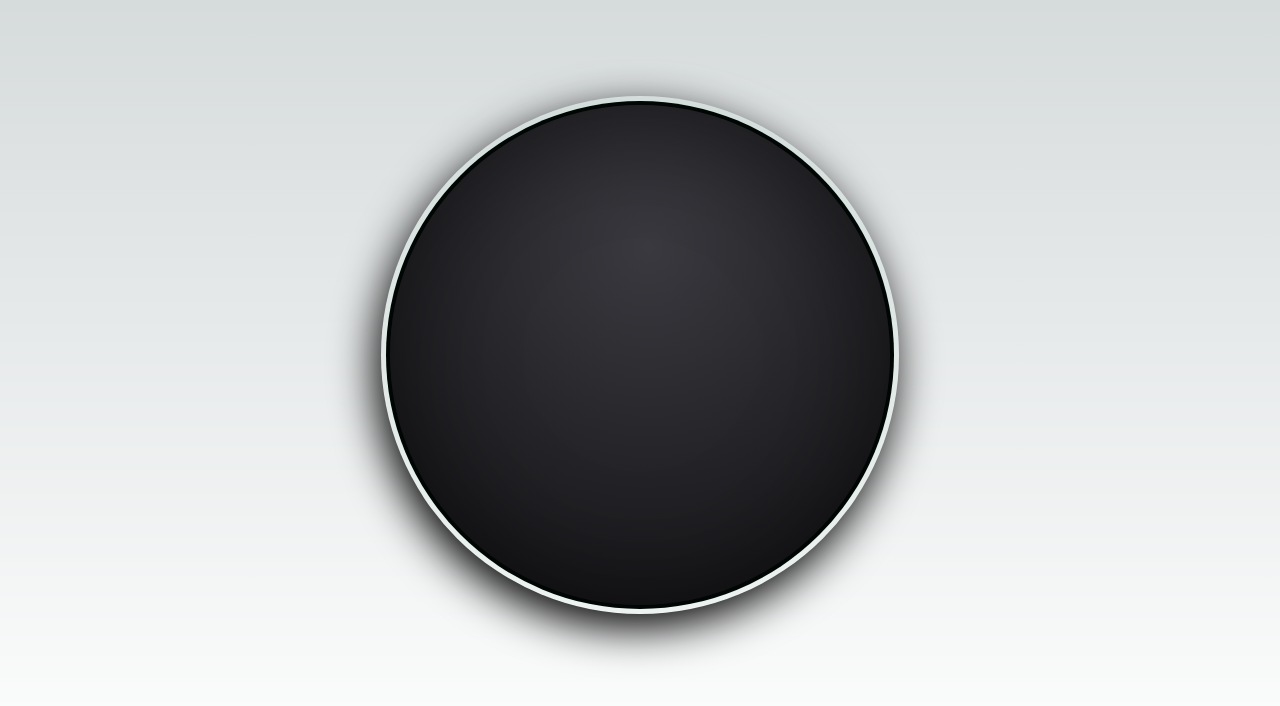
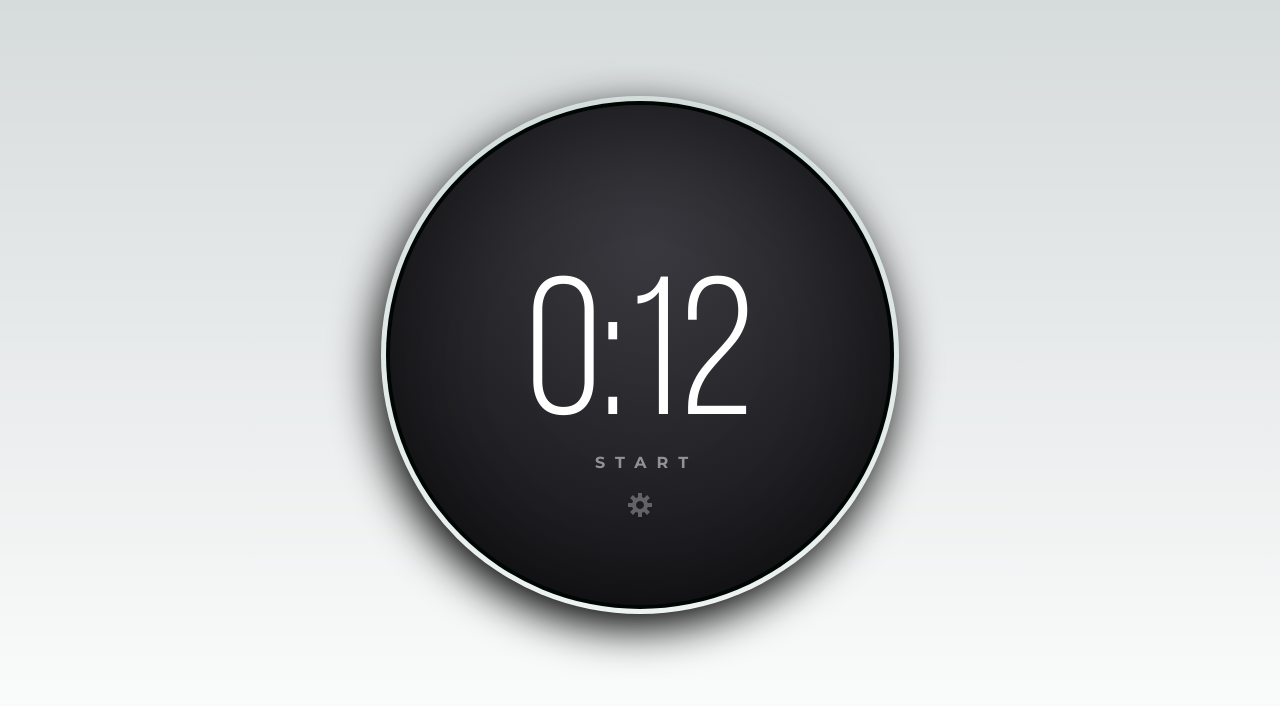
Before and after one commit to ryanbronkema/adventjs-home, a Next.js app: page /project-1 in a window 1280 px wide. Shown: the top 706 px of the page. Built offline with nearby package versions, Linux system fonts and the light colour scheme.

Commit message:
main Timer is working

```diff
--- a/app/project-1/page.module.css
+++ b/app/project-1/page.module.css
@@ -1,14 +1,3 @@
-/* body {
-	align-items: center;
-	background: #2b2a30;
-	display: flex;
-	justify-content: center;
-	margin: 0;
-	min-height: 100vh;
-	min-width: 100vw;
-	padding: 0;
-} */
-
 .main {
 	display: flex;
 	flex-direction: column;
@@ -79,12 +68,12 @@
 	top: 30px;
 }
 
-/* input[type="text"] {
+.time input[type="text"] {
 	border: 0;
 	border-bottom: 1px dashed white;
 	background: none;
 	color: white;
-	font-family: "bebas";
+	font-family: inherit;
 	font-size: 196px;
 	height: 170px;
 	width: 150px;
@@ -92,11 +81,11 @@
 	outline: none;
 }
 
-input[type="text"]:disabled {
+.time input[type="text"]:disabled {
 	border-bottom: none;
-} */
+}
 
-.start {
+.timerToggle {
 	cursor: pointer;
 	font-size: 16px;
 	letter-spacing: 10px;
@@ -107,9 +96,10 @@ input[type="text"]:disabled {
 	border: none;
 	text-transform: uppercase;
 	margin-bottom: 20px;
+	margin-right: -13px;
 }
 
-.start:hover {
+.timerToggle:hover {
 	opacity: 1;
 }
 
--- a/app/project-1/page.tsx
+++ b/app/project-1/page.tsx
@@ -1,12 +1,66 @@
+'use client'
+
+import { useEffect, useState } from 'react';
 import styles from './page.module.css'
-import { bebas } from '../fonts'
-import { mont } from '../fonts'
+import Image from "next/image";
+import { bebas, mont } from '../fonts'
+
+const TimerDisplay = (props: { timeLeft: string }) => {
+  return (
+    <div className={styles.time} style={bebas.style}>
+      { props.timeLeft }
+    </div>
+  );
+};
+
+const ButtonSettings = () => {
+  return (
+    <button className={styles.settings}>
+      <Image
+        src="/images/gear.svg"
+        alt="Settings"
+        width={32}
+        height={32}
+      />
+    </button>
+  );
+};
 
 export default function Page() {
+  const [secondsLeft, setSecondsLeft] = useState(.2 * 60);
+	const [isActive, setIsActive] = useState(false);
+
+	useEffect(() => {
+		if (isActive) {
+			const interval = setInterval(() => {
+        setSecondsLeft((secondsLeft) => secondsLeft - 1);
+      }, 1000);
+
+      if (secondsLeft === 0) {
+        clearInterval(interval);
+        setIsActive(false);
+      }
+
+			return () => clearInterval(interval);
+		}
+	}, [isActive, secondsLeft]);
+
+	const formatTimeLeft = (seconds: number) => {
+		return `${Math.floor(seconds / 60)}:${
+			seconds % 60 > 9 ? seconds % 60 : "0" + (seconds % 60)
+		}`;
+	};
+
+  function handleClick(){
+    setIsActive(prevState => !prevState);
+  }
+
+  const buttonLabel = isActive ? "PAUSE" : secondsLeft === 0 ? "DONE" : "START";
+
   return (
     <main className={styles.main}>
       <div className={styles.wrapper}>
-        <div className={styles.ring}>
+        <div className={`${styles.ring} ${isActive ? styles.active : ""}`}>
           <svg width="518" height="518" viewBox="0 0 518 518">
             <circle
                 strokeWidth="9px"
@@ -19,24 +73,13 @@ export default function Page() {
             </svg>
         </div>
         <div className={styles.timer}>
-          {/* <TimerDisplay
+          <TimerDisplay
             timeLeft={formatTimeLeft(secondsLeft)}
-            isActive={isActive}
-            setIsActive={setIsActive}
           />
-          <ButtonStatus
-            isActive={isActive}
-            setIsActive={setIsActive}
-            buttonText={buttonText}
-            setButtonText={setButtonText}
-          />
-          <ButtonSettings /> */}
+          <button className={styles.timerToggle} style={mont.style} onClick={handleClick}>{buttonLabel}</button>
+          <ButtonSettings />
         </div>
       </div>
-
-      {/* <div className={styles.time} style={bebas.style}>15:00</div> */}
-      {/* <div className={styles.start} style={mont.style}>Start</div> */}
-
     </main>
   )
 }
```
Lines whose indentation alone changed are shown as unchanged.
